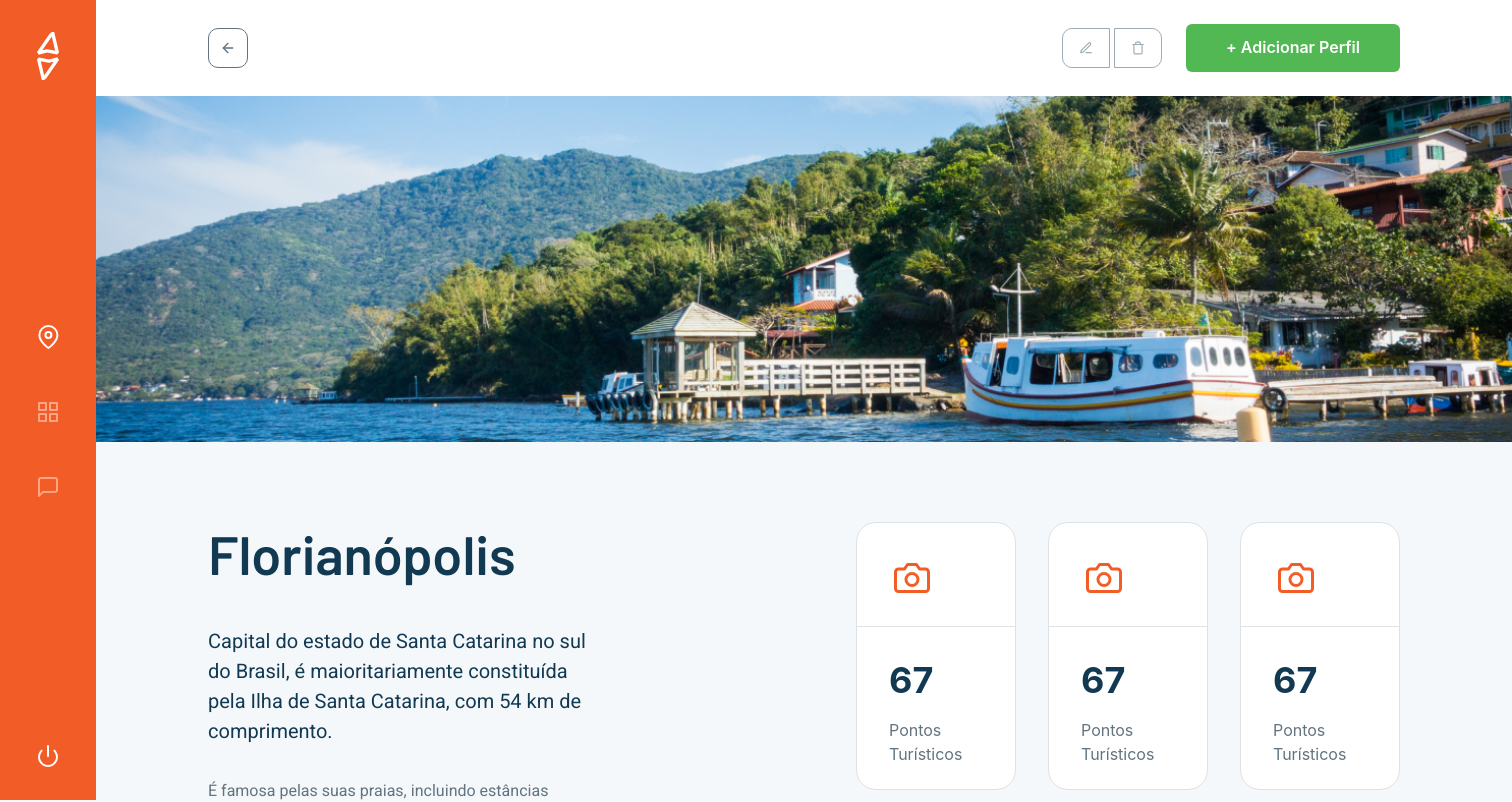
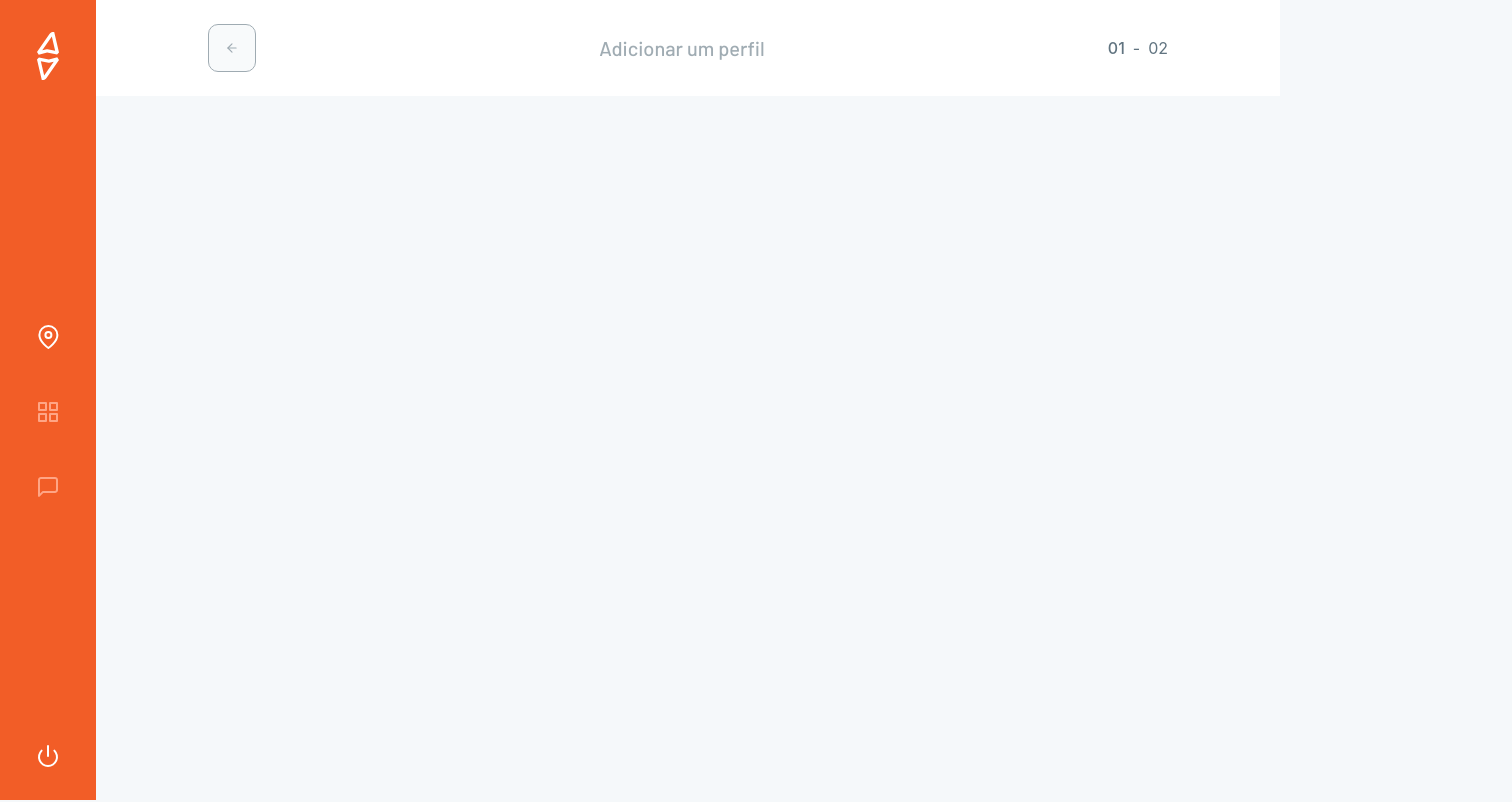
Before and after one commit to LeoCPeres/Traveler-front, a Next.js app: page /cities/new in a window 1280 px wide. Shown: the top 802 px of the page, 1512 px wide, since content can reach past the window. Built offline with nearby package versions, Linux system fonts and the light colour scheme.

Commit message:
new city form

```diff
--- a/src/components/BackButton/index.tsx
+++ b/src/components/BackButton/index.tsx
@@ -10,20 +10,16 @@ export function BackButton() {
   }
 
   return (
-    <Link
+    <Button
       onClick={handleBackClick}
-      background="transparent"
-      borderColor="#DCE2E6"
+      borderColor="gray.200"
       border="1px"
-      borderStyle="solid"
+      opacity="0.6"
       borderRadius="10px"
-      w="40px"
-      h="40px"
-      display="flex"
-      alignItems="center"
-      justifyContent="center"
+      width="48px"
+      height="48px"
     >
       <FiArrowLeft />
-    </Link>
+    </Button>
   );
 }
--- a/src/pages/_app.tsx
+++ b/src/pages/_app.tsx
@@ -1,16 +1,19 @@
 import type { AppProps } from "next/app";
 import { ChakraProvider } from "@chakra-ui/react";
 import { theme } from "../styles/theme";
-import { AuthContextProvider } from "../contexts/AuthContext";
+import { AuthContextProvider, useAuth } from "../contexts/AuthContext";
 import { Sidebar } from "../components/Sidebar";
 
 import styles from "../styles/app.module.scss";
 
 function MyApp({ Component, pageProps }: AppProps) {
+  const { email } = useAuth();
+
   return (
     <AuthContextProvider>
       <ChakraProvider theme={theme}>
         <div className={styles.wrapper}>
+          <Sidebar />
           <main>
             <Component {...pageProps} />
           </main>
--- a/src/pages/cities/[slug].tsx
+++ b/src/pages/cities/[slug].tsx
@@ -10,19 +10,23 @@ import {
   TabPanel,
   TabPanels,
   Tabs,
-  TabsProvider,
   Text,
 } from "@chakra-ui/react";
 import { BackButton } from "../../components/BackButton";
 import { EditAndDeleteButtons } from "../../components/EditAndDeleteButtons";
 import { FiCamera, FiAlertCircle } from "react-icons/fi";
-import { Sidebar } from "../../components/Sidebar";
 import { LocalCard } from "../../components/LocalCard";
+import { useRouter } from "next/router";
 
 export default function City() {
+  const router = useRouter();
+
+  function handleNewProfile() {
+    router.push("/cities/new");
+  }
+
   return (
     <>
-      <Sidebar />
       <Flex h="100vh" direction="row" background="gray.100" marginLeft="96px">
         <Flex width="100%" height="100%" direction="column">
           <Flex
@@ -44,6 +48,7 @@ export default function City() {
                 colorScheme="green"
                 h="48px"
                 _hover={{ opacity: 0.85 }}
+                onClick={handleNewProfile}
               >
                 + Adicionar Perfil
               </Button>
--- /dev/null
+++ b/src/pages/cities/new.tsx
@@ -0,0 +1,34 @@
+import { Flex, Heading, Text } from "@chakra-ui/react";
+import { BackButton } from "../../components/BackButton";
+
+export default function New() {
+  return (
+    <Flex h="100vh" direction="column" background="gray.100" marginLeft="96px">
+      <Flex
+        background="#FFF"
+        w="100%"
+        height="96px"
+        paddingY="25px"
+        paddingX="112px"
+        justifyContent="space-between"
+        alignItems="center"
+      >
+        <BackButton />
+        <Text
+          color="gray.300"
+          fontSize="20px"
+          fontFamily="Barlow"
+          fontWeight="500"
+        >
+          Adicionar um perfil
+        </Text>
+
+        <Flex align="center" gap="8px">
+          <Text fontWeight="500">01</Text>
+          <span>-</span>
+          <Text>02</Text>
+        </Flex>
+      </Flex>
+    </Flex>
+  );
+}
--- a/src/pages/index.tsx
+++ b/src/pages/index.tsx
@@ -8,7 +8,6 @@ export default function Home() {
 
   return (
     <>
-      <Sidebar />
       <Flex h="100vh" direction="row" background="gray.100" marginLeft="96px">
         <Flex width="100%" height="100%" direction="column">
           <Flex
--- a/src/pages/login/index.tsx
+++ b/src/pages/login/index.tsx
@@ -12,7 +12,6 @@ import {
   Link,
 } from "@chakra-ui/react";
 import { useRouter } from "next/router";
-import { useState } from "react";
 import { useAuth } from "../../contexts/AuthContext";
 
 export default function Login() {
```
